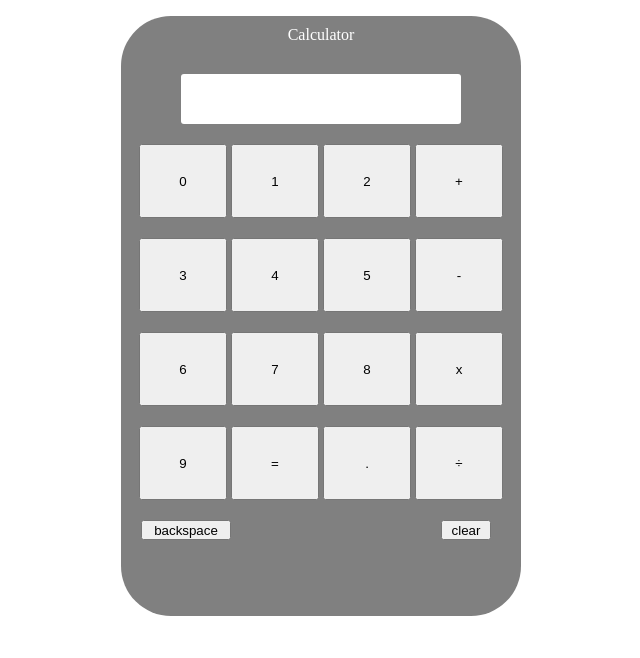
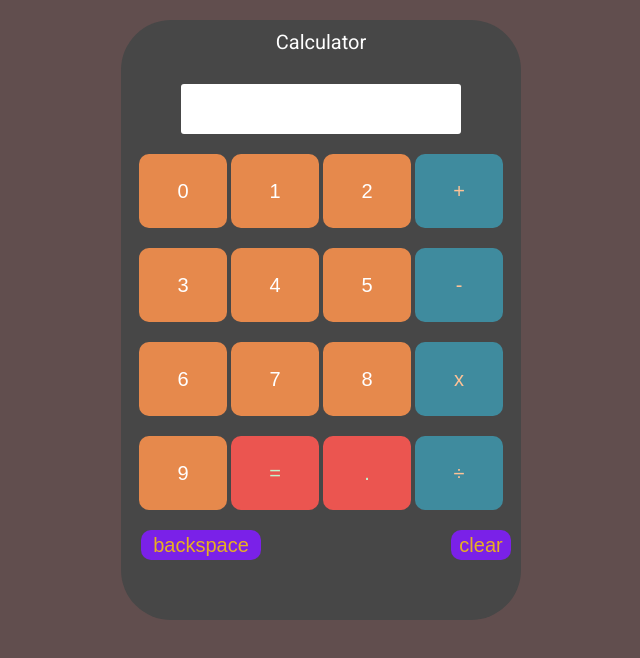
Before and after one commit to Vinsinned/calculator, a plain HTML site: page index.html in a window 1280 px wide. Shown: the whole page, without its empty margins (319-959 px from the left). Drawn offline with Linux system fonts and the light colour scheme.

Commit message:
added design to calculator

```diff
--- a/index.html
+++ b/index.html
@@ -6,7 +6,7 @@
 </head>
 <body>
     <div id="calculator-base">
-        <p>Calculator</p>
+        <p id="title">Calculator</p>
         <div id="inputOutput">
         </div>
         <div id="buttons">
@@ -23,8 +23,8 @@
             <button id="8" class="number">8</button>
             <button id="multiply" class="operator">x</button>
             <button id="9" class="number">9</button>
-            <button id="start">=</button>
-            <button id="decimal">.</button>
+            <button id="start" class="outliers">=</button>
+            <button id="decimal" class="outliers">.</button>
             <button id="divide" class="operator">÷</button>
             <button id="back" class="others">backspace</button>
             <button id="clear" class="others">clear</button>
--- a/styles.css
+++ b/styles.css
@@ -1,5 +1,6 @@
+@import url('https://fonts.googleapis.com/css2?family=Roboto&display=swap');
 #calculator-base {
-    background-color: gray;
+    background-color: #474747;
     height: 600px;
     width: 400px;
     margin: auto;
@@ -16,10 +17,12 @@
 }
 body {
     text-align: center;
+    background: #614e4e;
 }
 p {
     color: white;
     padding-top: 10px;
+    font-family: 'Roboto', sans-serif;
 }
 button {
     width: 5.5rem;
@@ -27,16 +30,47 @@ button {
     margin-bottom: 20px;
 }
 #back {
-    height: 20px;
-    width: 90px;
+    height: 30px;
+    width: 120px;
     float: left;
     margin-left: 20px;
 }
 #clear {
-    width: 50px;
-    height: 20px;
+    width: 60px;
+    height: 30px;
     margin-left: 180px;
 }
 button:active {
     transform: scale(1.1);
 }
+#title {
+    font-size: 20px;
+}
+.operator {
+    background-color: #3f8b9e;
+    color: #ffc296;
+    font-size: 20px;
+    border-radius: 10px;
+    border: none;
+}
+.number {
+    background-color: #e6894c;
+    color: white;
+    border: none;
+    border-radius: 10px;
+    font-size: 20px;
+}
+.outliers {
+    background-color: #eb5550;
+    color: #c2f2cd;
+    border-radius: 10px;
+    border: none;
+    font-size: 20px;
+}
+.others {
+    background-color: #7a21e8;
+    color: #e8b021;
+    border-radius: 10px;
+    border: none;
+    font-size: 20px;
+}
```
